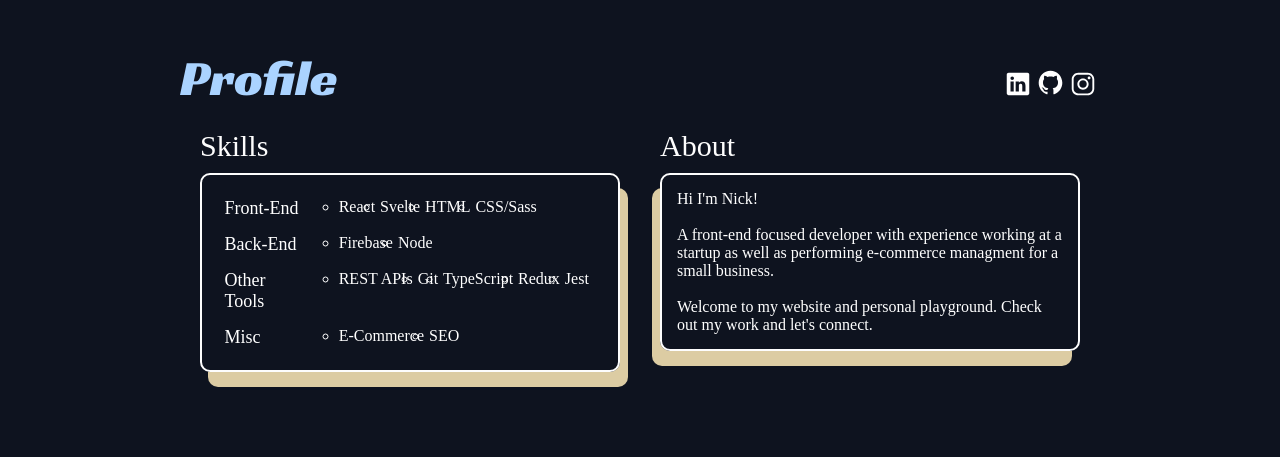
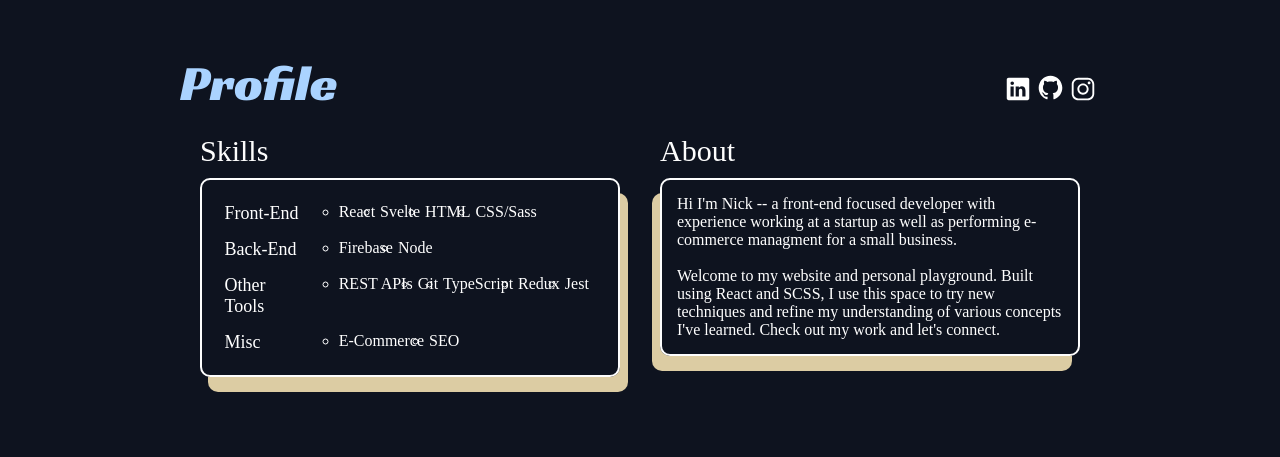
Before and after one commit to nickhibbits/react-website, a React (Create React App) app: page / in a window 1280 px wide. Shown: the part 814-1271 px from the top of the page. Built offline with nearby package versions, Linux system fonts and the light colour scheme; a web font is replaced by a local one.

Commit message:
refactor grid layout

```diff
--- a/src/components/About.js
+++ b/src/components/About.js
@@ -31,13 +31,13 @@ const About = () => {
           <div className="profile-wrapper">
             <div className="profile-title">About</div>
             <div className="profile-description">
-              Hi I'm Nick!
+              Hi I'm Nick -- a front-end focused developer with experience
+              working at a startup as well as performing e-commerce managment
+              for a small business.
               <br />
-              <br />A front-end focused developer with experience working at a
-              startup as well as performing e-commerce managment for a small
-              business.
-              <br />
-              <br /> Welcome to my website and personal playground. Check out my
+              <br /> Welcome to my website and personal playground. Built using
+              React and SCSS, I use this space to try new techniques and refine
+              my understanding of various concepts I've learned. Check out my
               work and let's connect.
             </div>
           </div>
--- a/src/projects.js
+++ b/src/projects.js
@@ -14,7 +14,7 @@ const projects = {
   bearsDen: {
     title: "The Bear's Den",
     description:
-      "The Bear's Den is a chainsaw carving shop in South Lake Tahoe. Starting out as a carver, I began speaking with the owner about taking the business more online. Soon I was managing e-commerce for the business.\n\n My experience has entailed building a website with a CMS, creating and maintaing an Etsy shop and social media channels, studying SEO and performing cross-platform integration to expand reach.",
+      "The Bear's Den is a chainsaw carving shop in South Lake Tahoe. Starting out as a carver, I began speaking with the owner about taking the business more online. Soon I was managing e-commerce for the business.\nMy experience has entailed building a website with a CMS, creating and maintaing an Etsy shop and social media channels, studying SEO and performing cross-platform integration to expand reach.",
     imgAlt: "The Bear's Den",
     imgSrc: bearsDen,
     link: "https://thebearsdentahoe.com",
--- a/src/styles/About.scss
+++ b/src/styles/About.scss
@@ -13,7 +13,7 @@
 }
 
 .about-wrapper {
-  margin: 60px 0;
+  margin: 65px 0;
 }
 
 .profile-container {
--- a/src/styles/App.scss
+++ b/src/styles/App.scss
@@ -3,10 +3,10 @@
 .app-wrapper {
   display: grid;
   grid-template-columns: repeat(4, 1fr);
-  grid-template-rows: 110vh 205vh 225vh 30px;
+  grid-template-rows: 110vh 188vh 225vh 30px;
   min-height: 100vh;
   @include tablet {
-    grid-template-rows: 100vh 200vh 200vh 30px;
+    grid-template-rows: 100vh 174vh 200vh 30px;
   }
   @include desktop {
     grid-template-rows: 100vh 100vh 120vh 30px;
--- a/src/styles/ProjectPage.scss
+++ b/src/styles/ProjectPage.scss
@@ -82,6 +82,7 @@
   display: flex;
   justify-content: flex-end;
   color: var(--text-light-two);
+  padding: 3%;
   transition: all 0.4s ease;
   &:hover {
     cursor: pointer;
--- a/src/styles/Work.scss
+++ b/src/styles/Work.scss
@@ -8,7 +8,7 @@
 .work-wrapper {
   margin: 60px var(--mobile-margin);
   @include desktopAndUp {
-    margin: 60px var(--desktop-margin);
+    margin: 65px var(--desktop-margin);
     margin-right: 0;
   }
   @include tablet {
```
